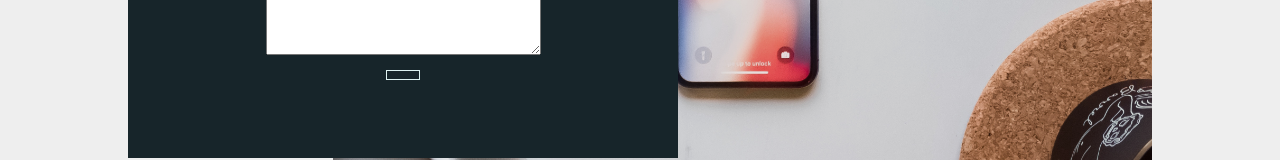
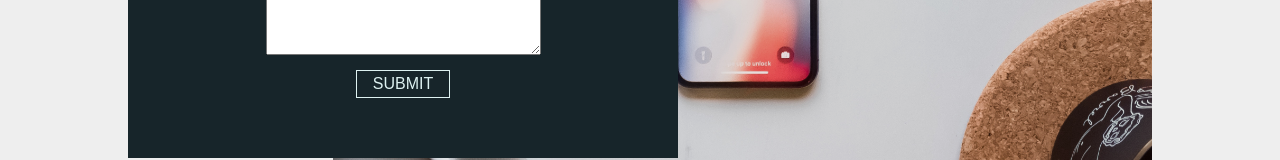
Before and after one commit to aaronpasuncion/aaronpasuncion, a website: page dist/contact.html in a window 1280 px wide. Shown: the part 580-740 px from the top of the page. Drawn offline with nearby package versions, Linux system fonts and the light colour scheme.

Commit message:
contact form submit button text

```diff
--- a/dist/contact.html
+++ b/dist/contact.html
@@ -78,7 +78,7 @@
               cols="30"
               rows="5"
             ></textarea>
-            <button class="btn" type="submit" name="submit" />
+            <button class="btn" type="submit" name="submit">submit</button>
           </form>
         </div>
       </div>
```
